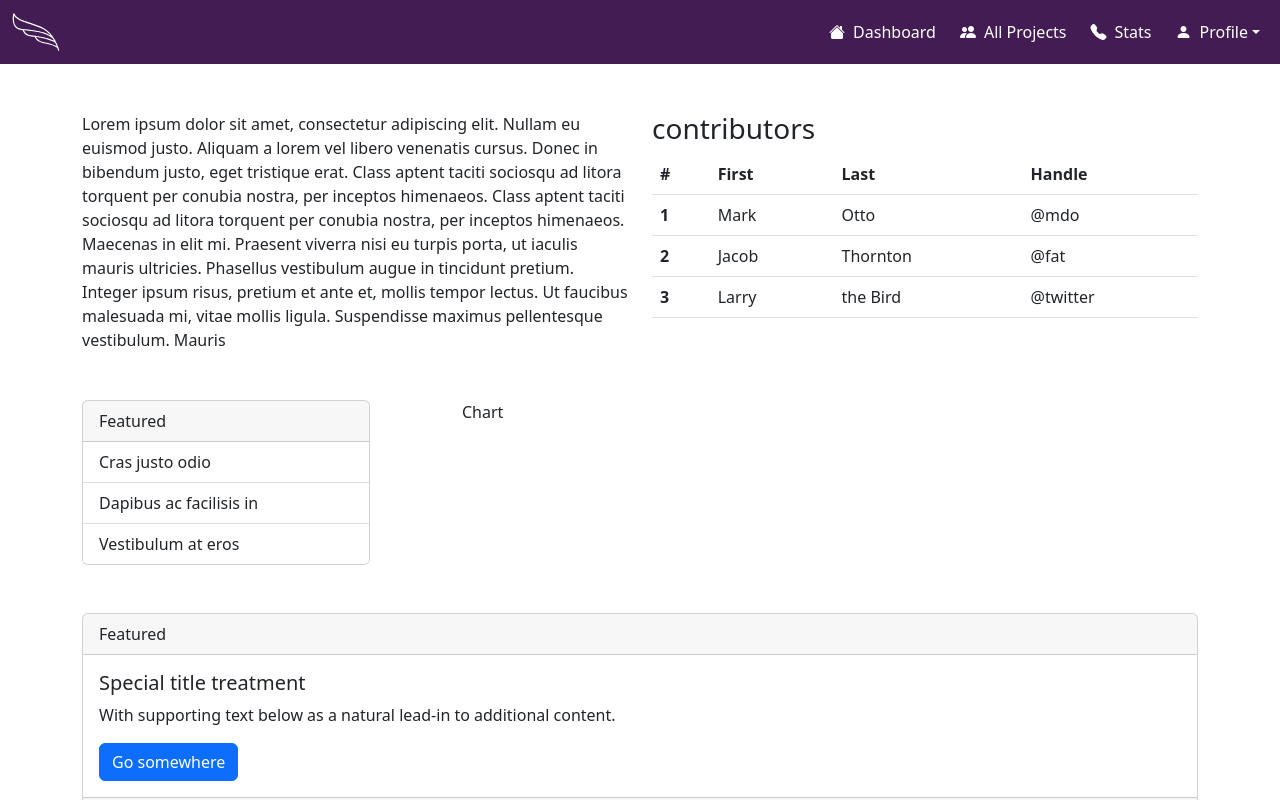
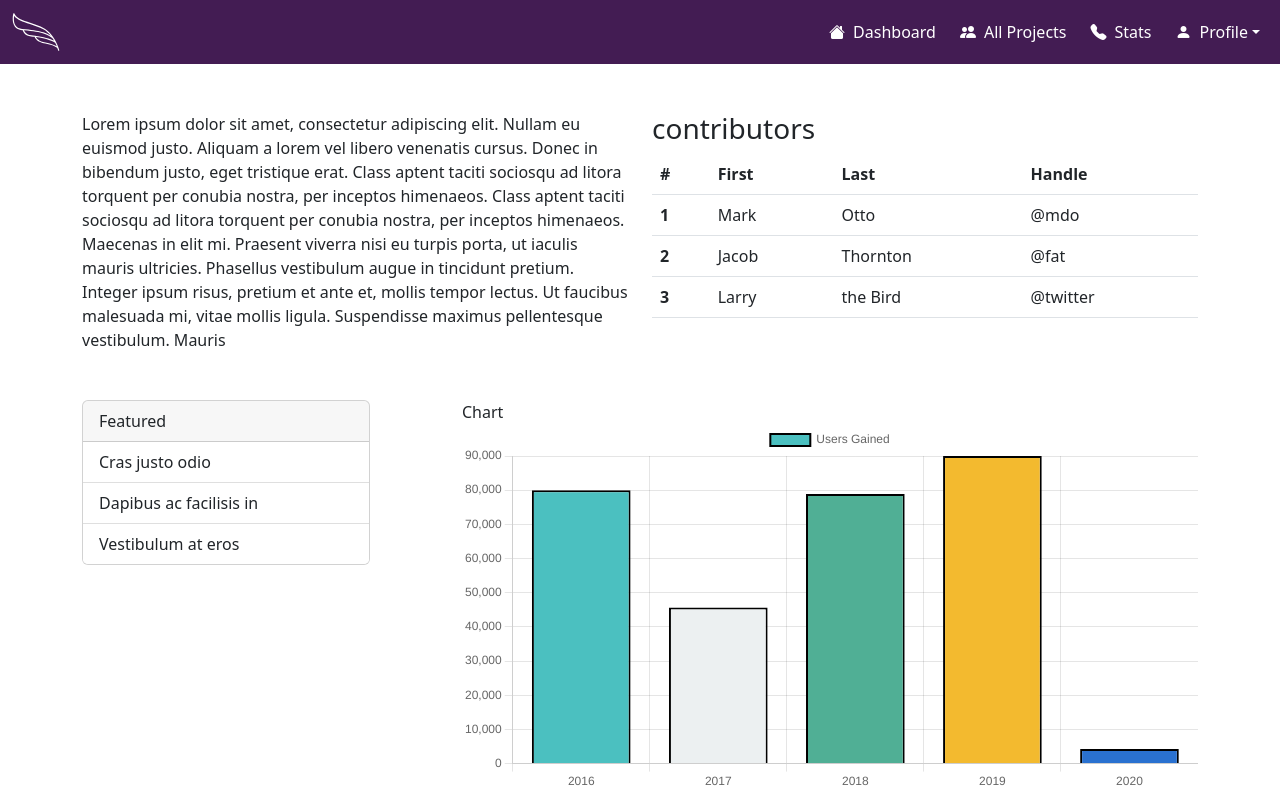
Before and after one commit to infinitix36/jathishwarya, a React (Create React App) app: page / in a window 1280 px wide. Shown: the top 800 px of the page. Built offline with nearby package versions, Linux system fonts and the light colour scheme.

Commit message:
chart added in project page

```diff
--- a/package.json
+++ b/package.json
@@ -7,7 +7,9 @@
     "@testing-library/react": "^13.4.0",
     "@testing-library/user-event": "^13.5.0",
     "bootstrap": "^5.2.3",
+    "chart.js": "^4.2.0",
     "react": "^18.2.0",
+    "react-chartjs-2": "^5.2.0",
     "react-dom": "^18.2.0",
     "react-router-dom": "^6.8.0",
     "react-scripts": "5.0.1",
--- /dev/null
+++ b/src/components/chart/BarChart.js
@@ -0,0 +1,9 @@
+import React from "react";
+import { Bar } from "react-chartjs-2";
+import { Chart as ChartJS } from "chart.js/auto";
+
+function BarChart({ chartData }) {
+  return <Bar data={chartData} />;
+}
+
+export default BarChart;
--- /dev/null
+++ b/src/components/chart/Data.js
@@ -0,0 +1,32 @@
+export const UserData = [
+    {
+      id: 1,
+      year: 2016,
+      userGain: 80000,
+      userLost: 823,
+    },
+    {
+      id: 2,
+      year: 2017,
+      userGain: 45677,
+      userLost: 345,
+    },
+    {
+      id: 3,
+      year: 2018,
+      userGain: 78888,
+      userLost: 555,
+    },
+    {
+      id: 4,
+      year: 2019,
+      userGain: 90000,
+      userLost: 4555,
+    },
+    {
+      id: 5,
+      year: 2020,
+      userGain: 4300,
+      userLost: 234,
+    },
+  ];
--- a/src/pages/Project.js
+++ b/src/pages/Project.js
@@ -1,7 +1,28 @@
 import { Link } from "react-router-dom";
+import BarChart from "../components/chart/BarChart";
+import { UserData } from "../components/chart/Data";
 import NavBar from "../components/Navbar";
+import { useState } from "react";
 
 const Project = () => {
+  const [userData, setUserData] = useState({
+    labels: UserData.map((data) => data.year),
+    datasets: [
+      {
+        label: "Users Gained",
+        data: UserData.map((data) => data.userGain),
+        backgroundColor: [
+          "rgba(75,192,192,1)",
+          "#ecf0f1",
+          "#50AF95",
+          "#f3ba2f",
+          "#2a71d0",
+        ],
+        borderColor: "black",
+        borderWidth: 2,
+      },
+    ],
+  });
   return (
     <div>
       <NavBar />
@@ -64,7 +85,13 @@
               </ul>
             </div>
           </div>
-          <div className="col-md-8"> Chart</div>
+          <div className="col-md-8">
+            {" "}
+            Chart{" "}
+            <div style={{ "width":"500" }}>
+              <BarChart chartData={userData} />
+            </div>
+          </div>
         </div>
         <div className="row mt-5">
           <div className="col-md-12">
```
Also changed, not shown: 1 other file (tests, documents, lock files or other folders).
